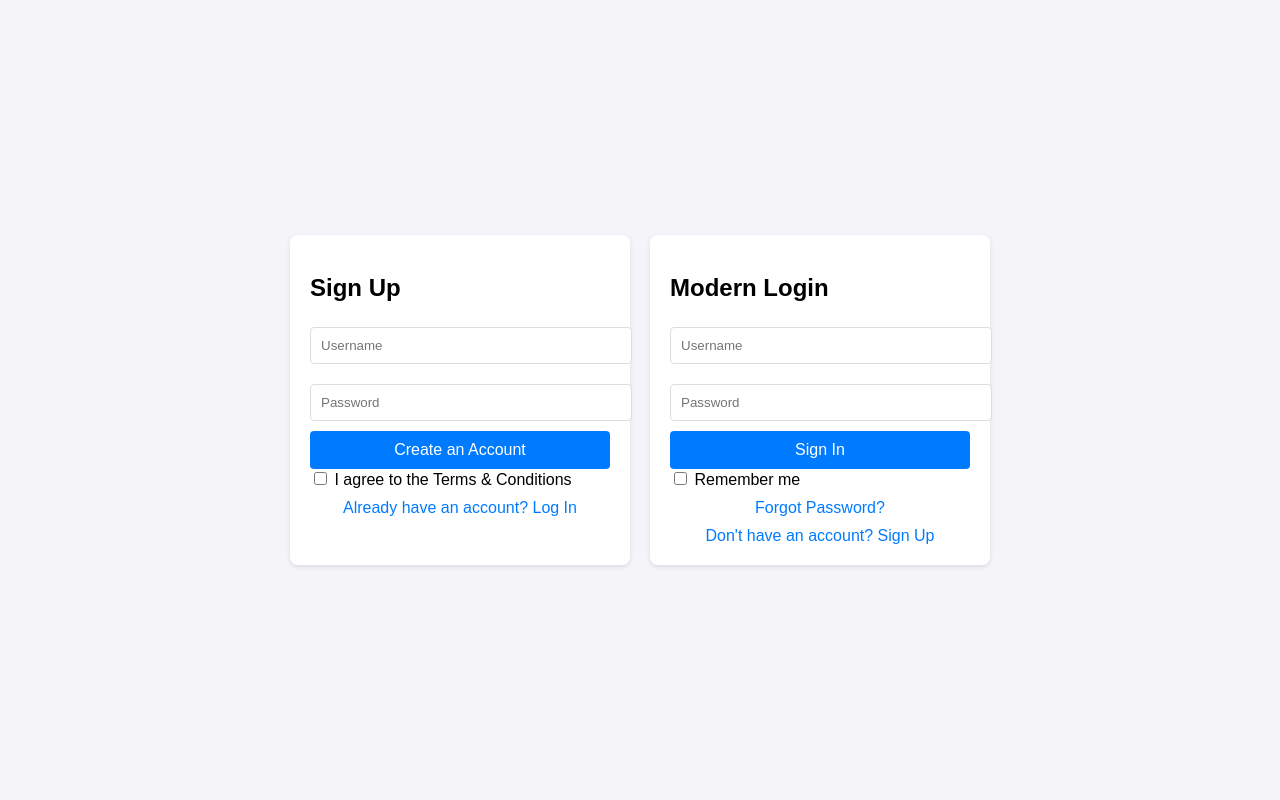
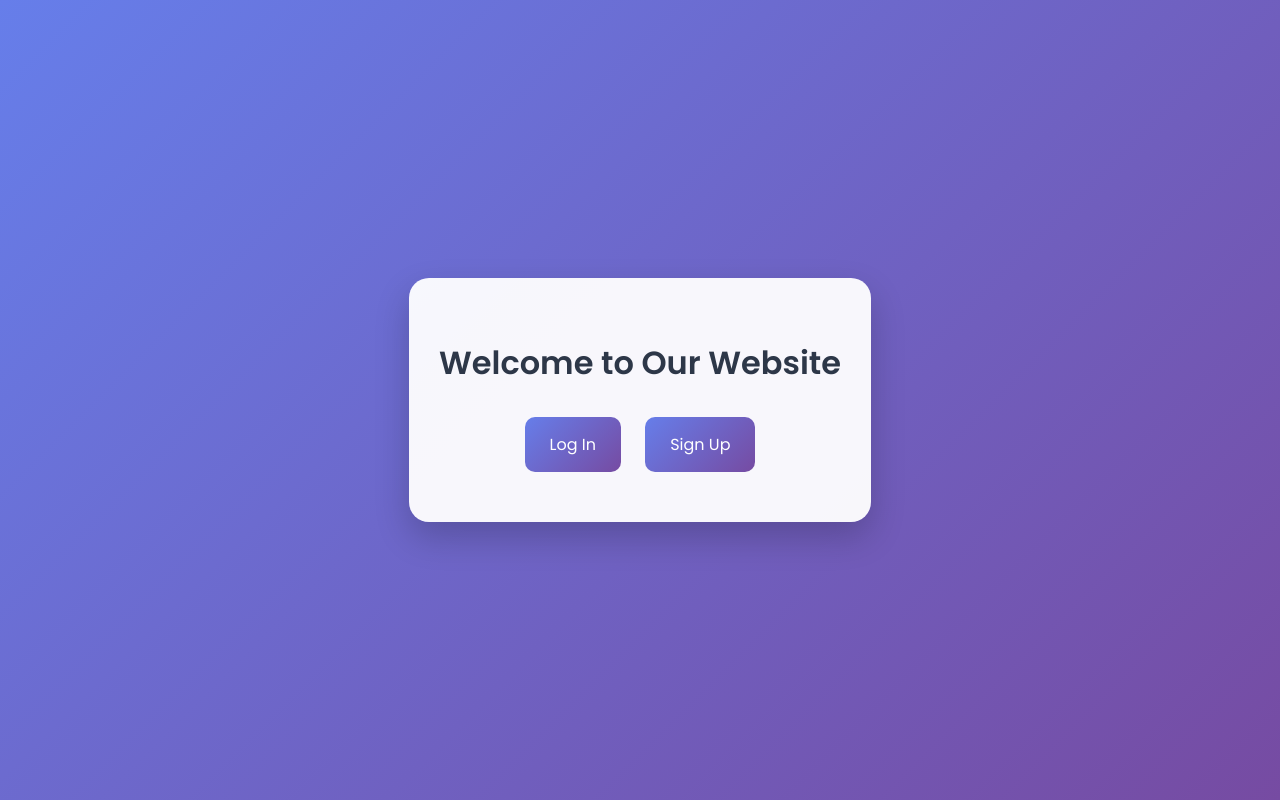
Before and after one commit to CursedWolf2022/tryingai.github.io, a plain HTML site: page index.html in a window 1280 px wide. Drawn offline with Linux system fonts and the light colour scheme.

Commit message:
Update index.html

```diff
--- a/index.html
+++ b/index.html
@@ -1,102 +1,51 @@
 <!DOCTYPE html>
 <html lang="en">
 <head>
-    <meta charset="UTF-8">
-    <meta name="viewport" content="width=device-width, initial-scale=1.0">
-    <title>Sign Up & Sign In</title>
+  <meta charset="UTF-8" />
+  <meta name="viewport" content="width=device-width, initial-scale=1.0" />
+  <title>Welcome</title>
+  <link href="https://fonts.googleapis.com/css2?family=Poppins:wght@300;400;500;600&display=swap" rel="stylesheet" />
   <style>
     body {
-            font-family: Arial, sans-serif;
-            margin: 0;
-            padding: 0;
       display: flex;
       justify-content: center;
       align-items: center;
-            height: 100vh;
-            background-color: #f4f4f9;
+      min-height: 100vh;
+      font-family: 'Poppins', sans-serif;
+      background: linear-gradient(135deg, #667eea 0%, #764ba2 100%);
+      margin: 0;
     }
     .container {
-            display: flex;
-            gap: 20px;
+      background: rgba(255, 255, 255, 0.95);
+      padding: 40px 30px;
+      border-radius: 20px;
+      box-shadow: 0 15px 35px rgba(0, 0, 0, 0.2);
+      text-align: center;
     }
-        .form-container {
-            background-color: #fff;
-            padding: 20px;
-            border-radius: 8px;
-            box-shadow: 0 2px 5px rgba(0, 0, 0, 0.1);
-            width: 300px;
+    .container h1 {
+      margin-bottom: 20px;
+      color: #2d3748;
     }
-        .form-container h2 {
-            margin-bottom: 15px;
-            font-size: 24px;
+    .btn {
+      display: inline-block;
+      margin: 10px;
+      padding: 15px 25px;
+      background: linear-gradient(135deg, #667eea 0%, #764ba2 100%);
+      color: #fff;
+      text-decoration: none;
+      border-radius: 10px;
+      transition: transform 0.2s ease;
     }
-        .form-container input[type="text"],
-        .form-container input[type="password"] {
-            width: 100%;
-            padding: 10px;
-            margin: 10px 0;
-            border: 1px solid #ddd;
-            border-radius: 4px;
-        }
-        .form-container button {
-            width: 100%;
-            padding: 10px;
-            background-color: #007bff;
-            color: white;
-            border: none;
-            border-radius: 4px;
-            cursor: pointer;
-            font-size: 16px;
-        }
-        .form-container button:hover {
-            background-color: #0056b3;
-        }
-        .form-container a {
-            display: block;
-            text-align: center;
-            margin-top: 10px;
-            color: #007bff;
-            text-decoration: none;
-        }
-        .form-container a:hover {
-            text-decoration: underline;
+    .btn:hover {
+      transform: translateY(-2px);
     }
   </style>
 </head>
 <body>
-
   <div class="container">
-
-    <!-- Sign Up Form -->
-    <div class="form-container">
-        <h2>Sign Up</h2>
-        <form action="#">
-            <input type="text" placeholder="Username" required>
-            <input type="password" placeholder="Password" required>
-            <button type="submit">Create an Account</button>
-            <label>
-                <input type="checkbox" required> I agree to the Terms & Conditions
-            </label>
-            <a href="#">Already have an account? Log In</a>
-        </form>
+    <h1>Welcome to Our Website</h1>
+    <a href="login.html" class="btn">Log In</a>
+    <a href="signup.html" class="btn">Sign Up</a>
   </div>
-
-    <!-- Sign In Form -->
-    <div class="form-container">
-        <h2>Modern Login</h2>
-        <form action="#">
-            <input type="text" placeholder="Username" required>
-            <input type="password" placeholder="Password" required>
-            <button type="submit">Sign In</button>
-            <label>
-                <input type="checkbox"> Remember me
-            </label>
-            <a href="#">Forgot Password?</a>
-            <a href="#">Don't have an account? Sign Up</a>
-        </form>
-    </div>
-
-</div>
-
 </body>
 </html>
```
Lines whose indentation alone changed are shown as unchanged.
